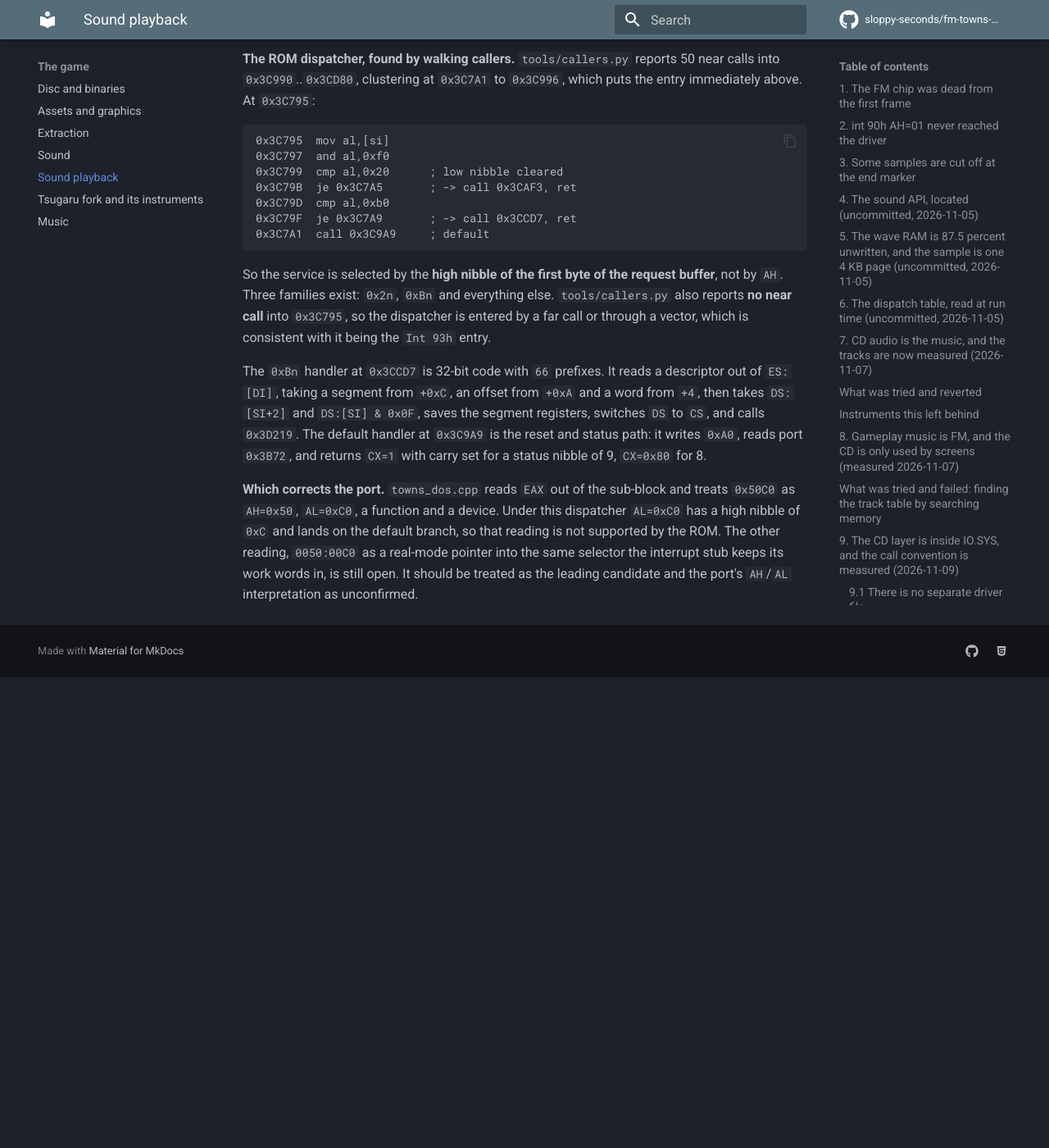
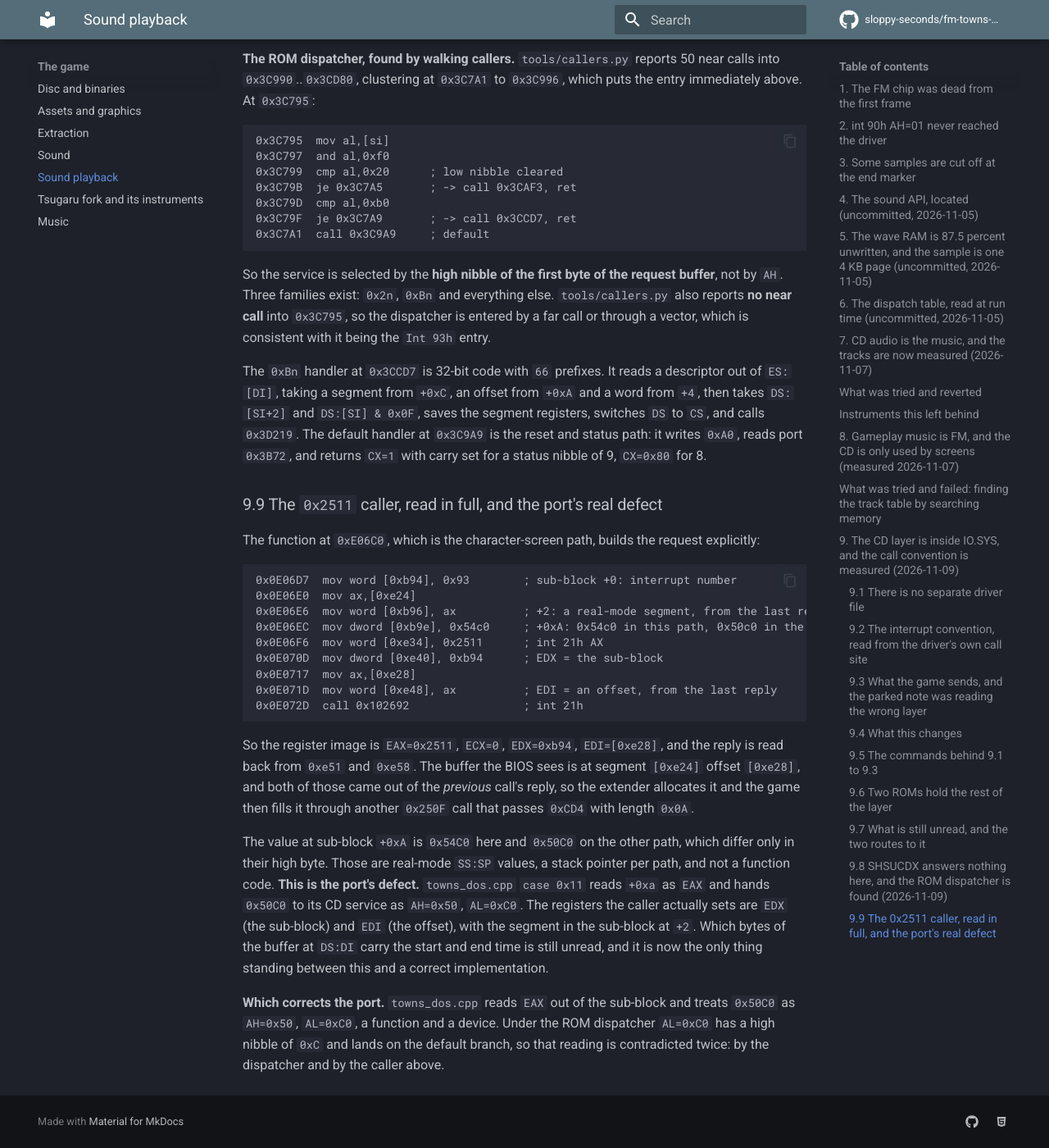
Before and after one commit to sloppy-seconds/fm-towns-ultima, an MkDocs documentation site: the page built from docs/audio-playback.md, in a window 1280 px wide and 1400 px high, scrolled down 12889 px. Shown: the whole window at 82% size. Built offline with MkDocs 1.6.1 and Material for MkDocs 9.7.7, drawn with Linux system fonts in a browser that asks for light colours; comment, search, counter and statistics services are not loaded; before the commit the page ends 13715 px from its top, so only the background shows below that.

Commit message:
plan 5p: the register image is measured, and the port reads a stack pointer as EAX
Read the 0x2511 caller at 0xE06C0 in full. It sets the interrupt number 0x93 at sub-block +0, a real-mode segment at +2 taken from the last
reply, EAX=0x2511, ECX=0, EDX to the sub-block, and EDI to a buffer offset also taken from the last reply. So the BIOS request lives at
segment [0xe24], offset [0xe28], and the extender allocated it.

The value the port reads as EAX is at sub-block +0xA and is 0x54C0 on this path and 0x50C0 on the other. Those differ only in their high
byte, which is what a pair of real-mode stack pointers looks like, not a pair of function codes. The registers the caller actually sets are
EDX and EDI.

That is the port's defect. towns_dos.cpp case 0x11 takes +0xa as EAX and hands 0x50C0 to its CD service as AH=0x50, AL=0xC0. The ROM
dispatcher selects on the high nibble of the first buffer byte, so AL=0xC0 would land on its default branch, which is contradicted twice
over now.

The one thing left is the buffer's contents. The game fills it with a 0x250F call from 0xcd4, length 0x0A, and the first byte there selects
the ROM handler family.

````diff
--- a/docs/audio-playback.md
+++ b/docs/audio-playback.md
@@ -468,7 +468,32 @@ an offset from `+0xA` and a word from `+4`, then takes `DS:[SI+2]` and `DS:[SI]
 `CS`, and calls `0x3D219`. The default handler at `0x3C9A9` is the reset and status path: it writes `0xA0`, reads port `0x3B72`,
 and returns `CX=1` with carry set for a status nibble of 9, `CX=0x80` for 8.
 
+### 9.9 The `0x2511` caller, read in full, and the port's real defect
+
+The function at `0xE06C0`, which is the character-screen path, builds the request explicitly:
+
+```
+0x0E06D7  mov word [0xb94], 0x93        ; sub-block +0: interrupt number
+0x0E06E0  mov ax,[0xe24]
+0x0E06E6  mov word [0xb96], ax          ; +2: a real-mode segment, from the last reply
+0x0E06EC  mov dword [0xb9e], 0x54c0     ; +0xA: 0x54c0 in this path, 0x50c0 in the other
+0x0E06F6  mov word [0xe34], 0x2511      ; int 21h AX
+0x0E070D  mov dword [0xe40], 0xb94      ; EDX = the sub-block
+0x0E0717  mov ax,[0xe28]
+0x0E071D  mov word [0xe48], ax          ; EDI = an offset, from the last reply
+0x0E072D  call 0x102692                 ; int 21h
+```
+
+So the register image is `EAX=0x2511`, `ECX=0`, `EDX=0xb94`, `EDI=[0xe28]`, and the reply is read back from `0xe51` and `0xe58`. The
+buffer the BIOS sees is at segment `[0xe24]` offset `[0xe28]`, and both of those came out of the *previous* call's reply, so the extender
+allocates it and the game then fills it through another `0x250F` call that passes `0xCD4` with length `0x0A`.
+
+The value at sub-block `+0xA` is `0x54C0` here and `0x50C0` on the other path, which differ only in their high byte. Those are real-mode
+`SS:SP` values, a stack pointer per path, and not a function code. **This is the port's defect.** `towns_dos.cpp` `case 0x11` reads `+0xa`
+as `EAX` and hands `0x50C0` to its CD service as `AH=0x50`, `AL=0xC0`. The registers the caller actually sets are `EDX` (the sub-block)
+and `EDI` (the offset), with the segment in the sub-block at `+2`. Which bytes of the buffer at `DS:DI` carry the start and end time is
+still unread, and it is now the only thing standing between this and a correct implementation.
+
 **Which corrects the port.** `towns_dos.cpp` reads `EAX` out of the sub-block and treats `0x50C0` as `AH=0x50`, `AL=0xC0`, a function and
-a device. Under this dispatcher `AL=0xC0` has a high nibble of `0xC` and lands on the default branch, so that reading is not supported by
-the ROM. The other reading, `0050:00C0` as a real-mode pointer into the same selector the interrupt stub keeps its work words in, is
-still open. It should be treated as the leading candidate and the port's `AH`/`AL` interpretation as unconfirmed.
+a device. Under the ROM dispatcher `AL=0xC0` has a high nibble of `0xC` and lands on the default branch, so that reading is contradicted
+twice: by the dispatcher and by the caller above.
--- a/docs/plan-port.md
+++ b/docs/plan-port.md
@@ -1805,14 +1805,12 @@ named by the sub-block at `0xb94`. The request itself is six bytes at `0xCD4`, a
 `EDX`, `ESI` and `EDI` from the block at `0xe34` and executes `int 0x21`, then writes the registers and the carry flag back to
 `0xe50`. It is a register image, and `0x250F` and `0x2511` are `int 21h` `AX` values, neither of which appears as a constant anywhere
 in `IO.SYS` or the game image.
-5. **Establish the request's first byte, then implement it in `fmtownskit`.** Still open, and narrower than it was. SHSUCDX is
-disqualified: `shsucdx.nsm` contains no `audio`, `93h` or `CDDA` at all, so the audio family is not MSCDEX. The ROM dispatcher is found
-at `FMT_SYS.ROM` `0x3C795`, and it selects its handler on the **high nibble of the first byte of the request buffer**, not on `AH`: `0x2n`
-to `0x3CAF3`, `0xBn` to `0x3CCD7`, everything else to `0x3C9A9`, and no near call reaches it so the entry is far or vectored. That leaves
-one question, which family the program's request uses, and one way to answer it without the emulator: read the `0x2511` caller at
-`0xE06C0` to `0xE07E8` in full and find what it puts in the buffer, in particular its first byte. The port's current reading of `EAX` as
-`AH=0x50`, `AL=0xC0` is unconfirmed and contradicted by this dispatch, since `0xC0` would land on the default branch. The other
-reading, `0050:00C0` as a real-mode pointer, is the leading candidate.
+5. **Implement the `0x2511` path correctly, then the CD service.** The register image is now measured: `EAX=0x2511`, `ECX=0`,
+`EDX` = the sub-block at `0xB94`, `EDI` = the buffer offset, and the segment is the sub-block's `+2`. Sub-block `+0xA` holds `0x54C0` or
+`0x50C0` depending on the path, which is a real-mode stack pointer and not a function code, so `towns_dos.cpp` `case 0x11` reading it as
+`EAX` is the port's defect and the first thing to fix. What is left after that is the buffer's contents: the game fills it through a
+`0x250F` call with buffer `0xCD4` and length `0x0A`, and the ROM dispatcher selects its handler on the high nibble of the buffer's first
+byte (`FMT_SYS.ROM` `0x3C795`), so reading that byte explains which family the call belongs to.
 6. **Verify, then delete the workarounds.** With `U2_CD_NOFALLBACK=1` the character screen must play track 7 and the splash must still
 play track 5. Then remove the position substitution, the `U2_CD_NOFALLBACK` switch, the BCD table of contents and `to_msf_bcd` if they
 are unused, and the hand-written CD cases the new code replaces.
````
